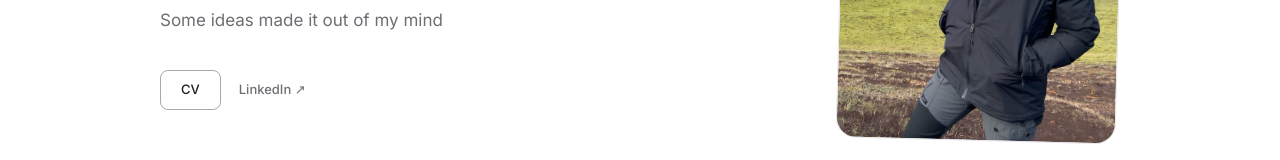
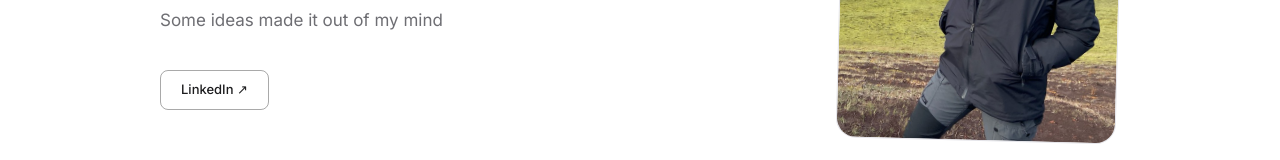
Before and after one commit to dropwhatbeat/dj-portfolio, a Next.js app: page / in a window 1280 px wide. Shown: the part 317-477 px from the top of the page. Built offline with nearby package versions, Linux system fonts and the light colour scheme; no server answers.

Commit message:
update again

```diff
--- a/components/sections/Hero.tsx
+++ b/components/sections/Hero.tsx
@@ -68,20 +68,11 @@ export default function Hero() {
 
             <div className="flex items-center gap-[6px]" style={fadeIn(430)}>
               <a
-                href="/cv.pdf"
+                href="https://linkedin.com/in/deng-jing"
                 target="_blank"
                 rel="noopener noreferrer"
                 className="inline-flex items-center text-[13px] font-medium text-ink rounded-lg hover:bg-ink hover:text-white hover:border-ink transition-[background-color,color,border-color] duration-[180ms]"
                 style={{ padding: '9px 20px', border: '0.5px solid rgba(29,29,31,0.38)' }}
-              >
-                CV
-              </a>
-              <a
-                href="https://linkedin.com/in/deng-jing"
-                target="_blank"
-                rel="noopener noreferrer"
-                className="inline-flex items-center text-[13px] font-medium text-ink3 hover:text-ink transition-colors duration-200"
-                style={{ padding: '9px 12px' }}
               >
                 LinkedIn ↗
               </a>
```
